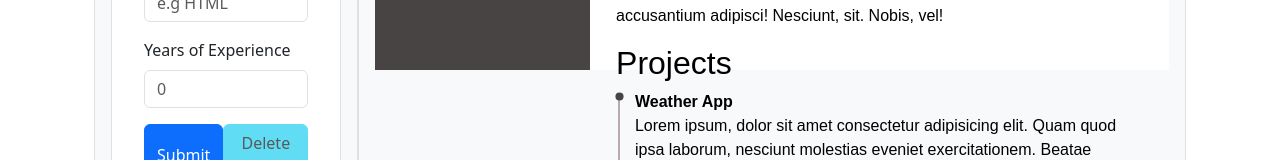
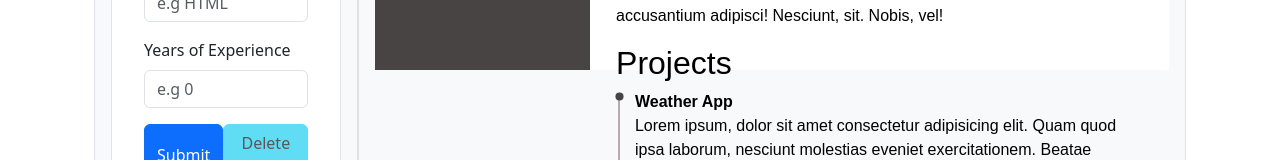
Before and after one commit to MwVc/cv-application, a React (Vite) app: page / in a window 1280 px wide. Both pictures are taken after a click on the button "Practical Experience". Shown: the part 1144-1304 px from the top of the page. Built offline with nearby package versions, Linux system fonts and the light colour scheme.

Commit message:
Fix typo in PracticalExperience component

```diff
--- a/src/components/Form/PracticalExperience.jsx
+++ b/src/components/Form/PracticalExperience.jsx
@@ -56,7 +56,7 @@ export default function PracticalExperience({
             name="yearsOfExperience"
             value={practicalExperience.yearsOfExperience}
             min={0}
-            placeholder="0"
+            placeholder="e.g 0"
           />
         </div>
         <div className="d-flex justify-content-between">
```
